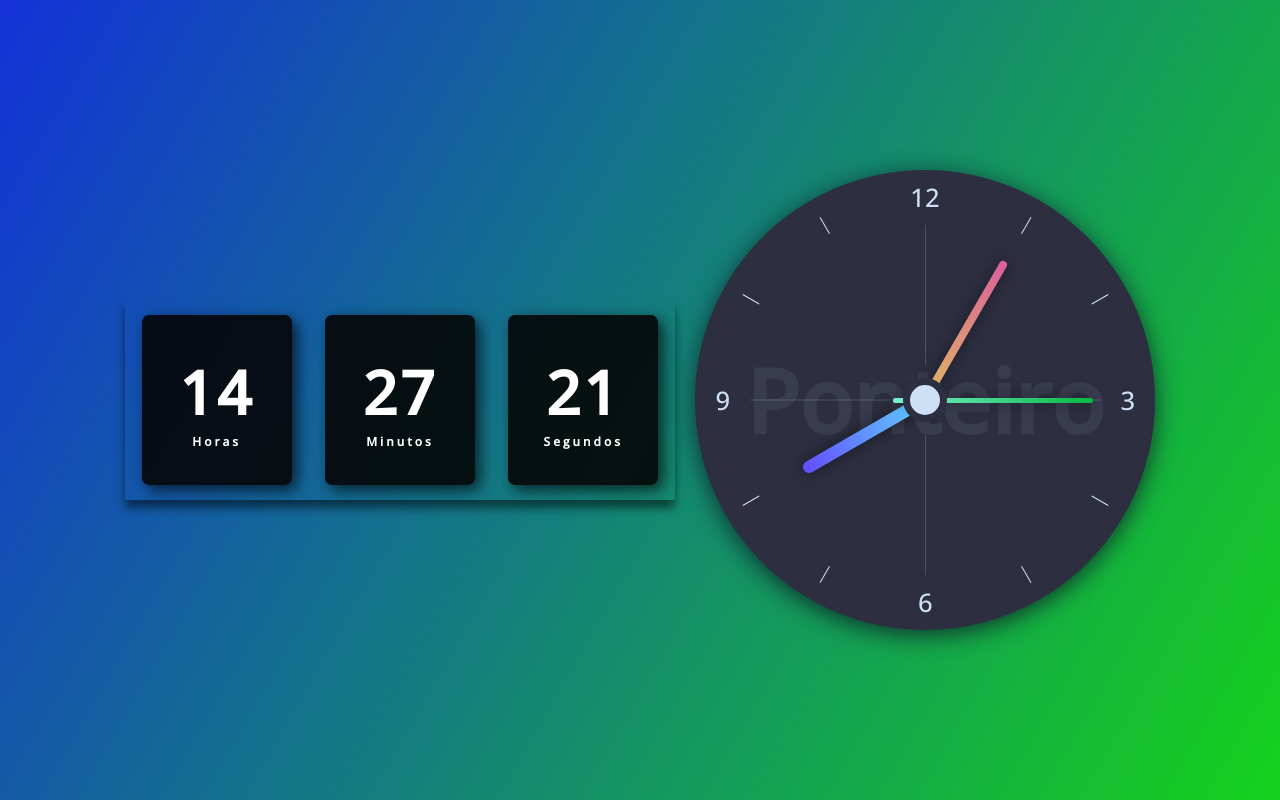
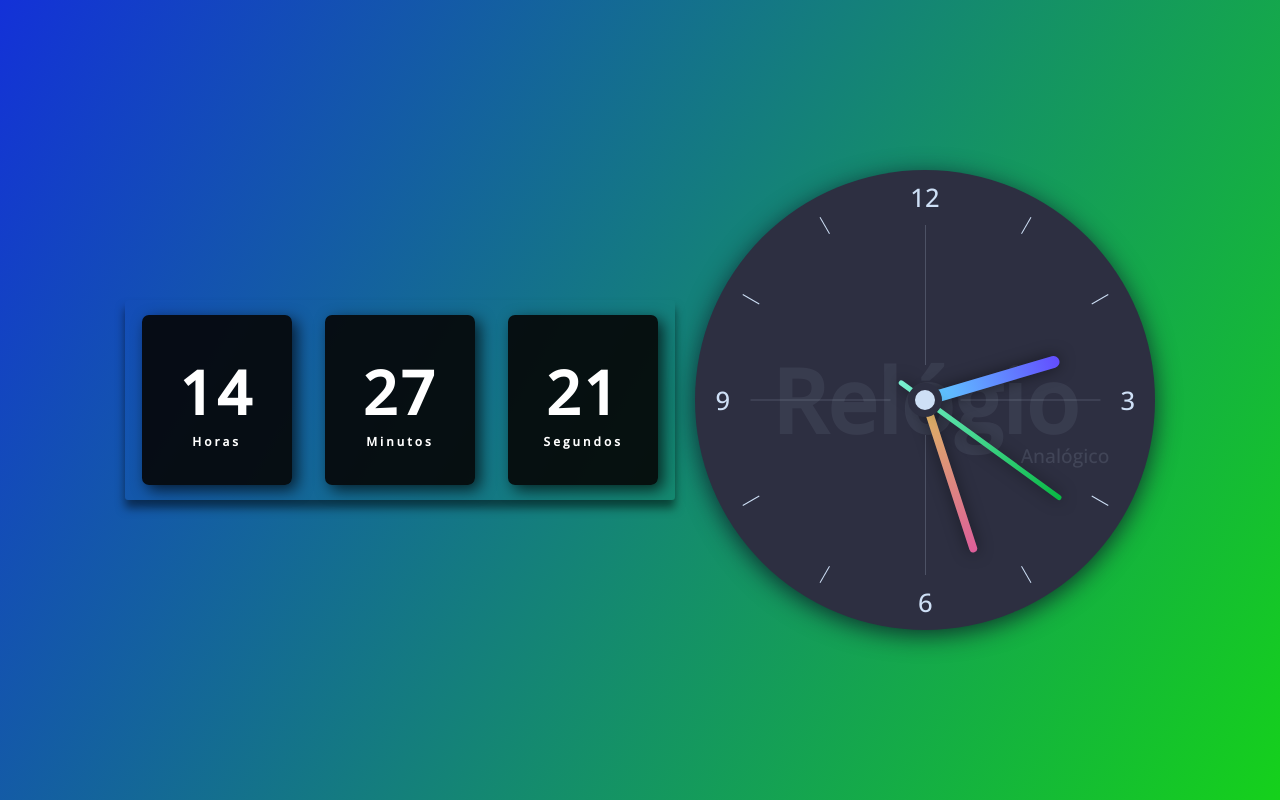
Before and after one commit to devBuruke/Relogio_digital, a plain HTML site: page index.html in a window 1280 px wide. Drawn offline with nearby package versions, Linux system fonts and the light colour scheme.

Commit message:
Relógio Analógico pronto

```diff
--- a/assets/css/style.css
+++ b/assets/css/style.css
@@ -70,12 +70,22 @@ letter-spacing: 3px;
 
 .relogio-ponteiro::before{
     z-index: 000;
-    content: "Ponteiro";
+    content: "Relógio";
     position: absolute;
     color: #cee0f6;
     font-size: 5.5em;
-    font-weight: 700;
+    font-weight:700;
     opacity: 0.07;
+
+}
+.relogio-ponteiro:after{
+    content: "Analógico";
+    position: absolute;
+    color: #cee0f6;
+    font-size: 1.2em;
+    font-weight: 300;
+    opacity: 0.12;
+    transform: translate(140px, 55px);
 }
 
 .relogio-ponteiro ul{
@@ -222,7 +232,7 @@ transform: rotate(270deg);
 .hr-hand{
     width: 12px;
     height: 280px;
-    transform: rotate(240deg);
+
 }
 .hr-hand:before{
 content: "";
@@ -237,7 +247,7 @@ box-shadow: 0 0 15px rgba(2, 2, 2, 0.5);
 .min-hand{
     width: 8px;
     height: 320px;
-    transform: rotate(30deg);
+
 
 }
 .min-hand:before{
@@ -253,7 +263,7 @@ box-shadow: 0 0 15px rgba(2, 2, 2, 0.5);
 .sec-hand{
     width: 5px;
     height: 335px;
-    transform: rotate(90deg);
+
 
 }
 .sec-hand:before{
@@ -271,8 +281,8 @@ box-shadow: 0 0 15px rgba(2, 2, 2, 0.5);
     z-index: 999;
     position: absolute;
     background-color: #cee0f6;
-    height: 30px;
-    width: 30px;
+    height: 20px;
+    width: 20px;
     border-radius:50%;
     border: 7px solid #2d2f41;
 }
--- a/assets/js/script.js
+++ b/assets/js/script.js
@@ -7,7 +7,7 @@ const relogio= setInterval(function time(){
     let hr= dateToday.getHours();
     let mn= dateToday.getMinutes();
     let sc= dateToday.getSeconds();
-
+// Relogio digital
     if(hr<10){
         hr = '0' + hr;
     }
@@ -17,8 +17,23 @@ const relogio= setInterval(function time(){
     if(sc<10){
         sc = '0' + sc;
     }
-
     horas.textContent = hr;
     minutos.textContent = mn;
     segundos.textContent = sc;
+
+    //Relógio Analógico
+    hrValue = (hr * 30) + (mn * 6)/12;
+    mnValue = mn * 6;
+    scValue = sc * 6;
+
+    document.querySelector(".hr-hand").style.transform =
+    "rotate(" + hrValue + "deg)";
+
+    document.querySelector(".min-hand").style.transform =
+    "rotate(" + mnValue + "deg)";
+
+    document.querySelector(".sec-hand").style.transform =
+    "rotate(" + scValue + "deg)";
+
+
 })
```
